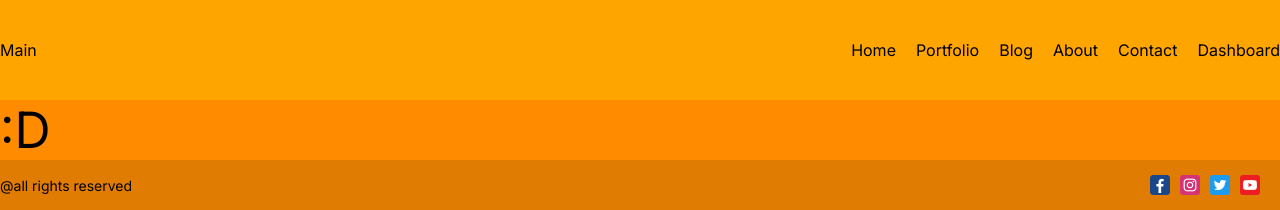
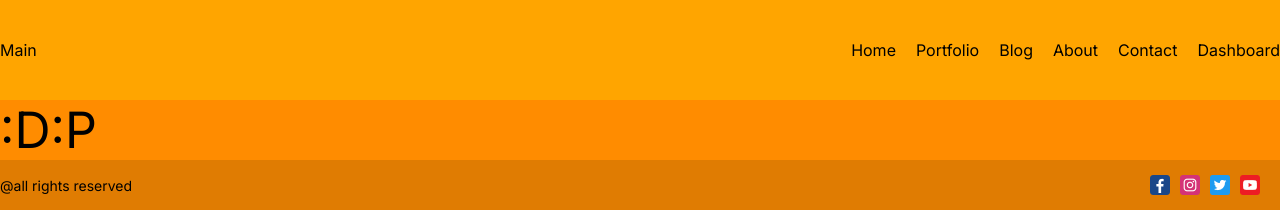
Before and after one commit to RyuKam1/next-app, a Next.js app: page / in a window 1280 px wide. Shown: the top 210 px of the page. Built offline with nearby package versions, Linux system fonts and the light colour scheme.

Commit message:
added second emoji

```diff
--- a/src/app/page.jsx
+++ b/src/app/page.jsx
@@ -4,6 +4,7 @@ export default function Home() {
   return (
     <main className={styles.main}>
       <span className={styles.mySpan}>:D</span>
+      <span className={styles.mySpan}>:P</span>
     </main>
   )
 }
```
